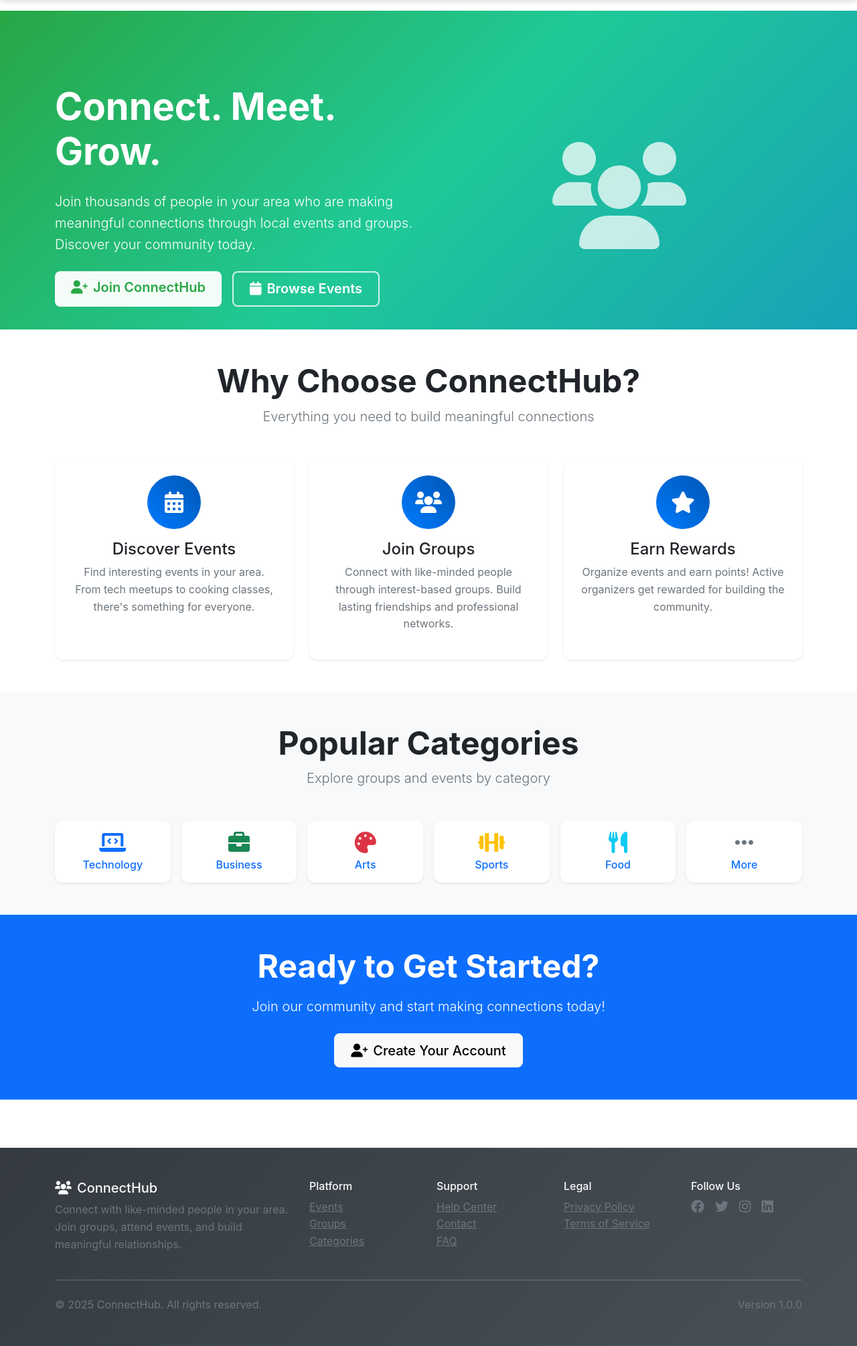
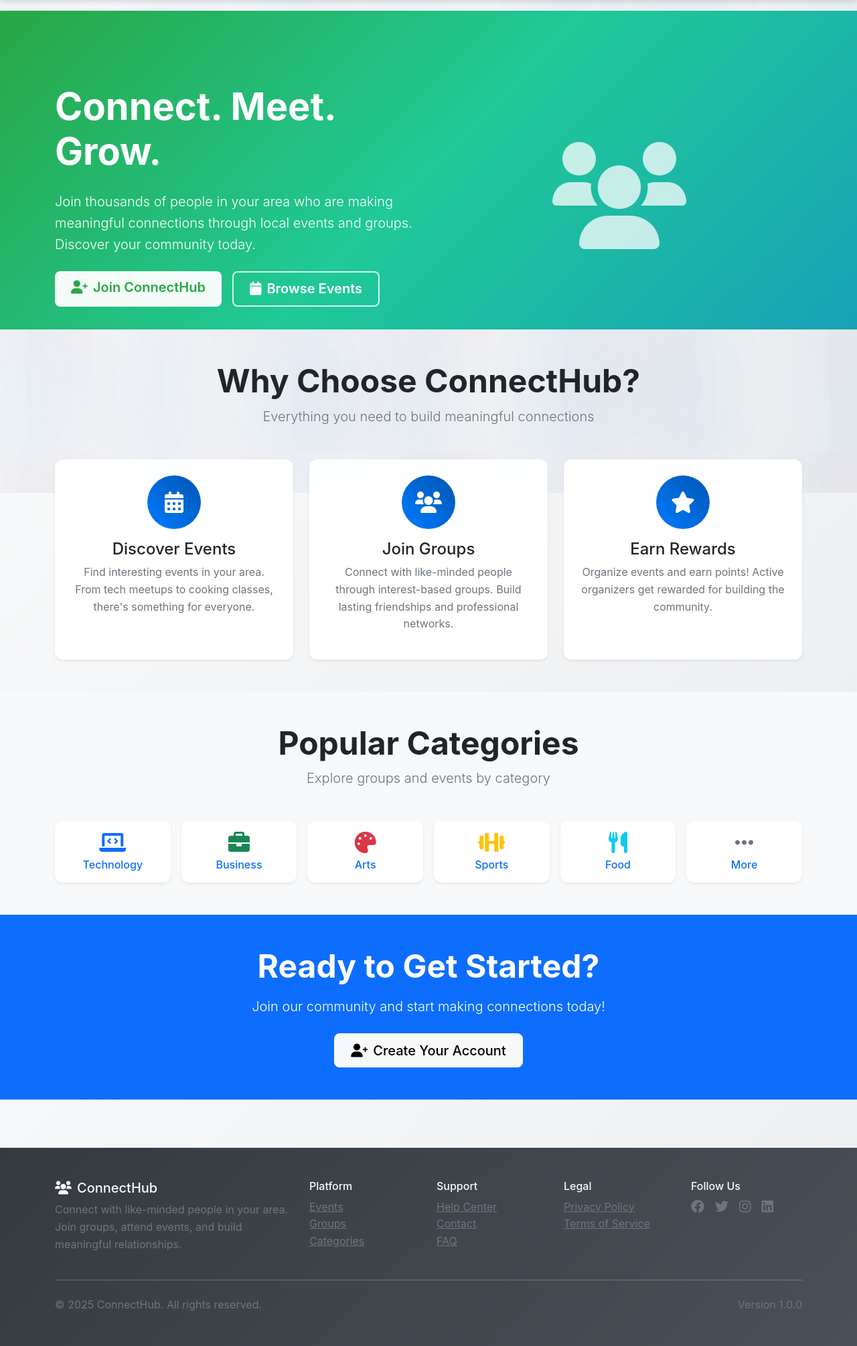
Before and after one commit to Cjunk/connecthub, a PHP site: page /connecthub/ in a window 1280 px wide. Shown: the part 64-2074 px from the top of the page at 67% size. Run offline with PHP 8.4, Linux system fonts and the light colour scheme; some libraries are stand-ins or nearby versions.

Commit message:
DESIGN: Add beautiful subtle textured background
 ELEGANT BACKGROUND TEXTURE
 Gradient base: Light gray to slightly darker gradient
 Subtle animated texture overlay with soft colors
 Gentle 20-second animation cycle for movement
 Semi-transparent cards with backdrop blur effect
 Enhanced hover effects on cards

 VISUAL ENHANCEMENTS
 Cards now have glass-morphism effect (95% opacity + blur)
 Subtle hover animations (lift + enhanced shadow)
 Multiple radial gradients create depth and interest
 Fixed background attachment for parallax-like effect
 Professional, modern aesthetic without being distracting

The texture is noticeable but subtle - adds visual interest and depth!

```diff
--- a/assets/css/clean-style.css
+++ b/assets/css/clean-style.css
@@ -16,6 +16,39 @@
     font-family: var(--font-family);
     line-height: 1.6;
     padding-top: 76px;
+    background: linear-gradient(135deg, #f8f9fa 0%, #e9ecef 100%);
+    background-attachment: fixed;
+    position: relative;
+}
+
+/* Subtle texture overlay */
+body::before {
+    content: '';
+    position: fixed;
+    top: 0;
+    left: 0;
+    width: 100%;
+    height: 100%;
+    background-image:
+        radial-gradient(circle at 20% 50%, rgba(120, 119, 198, 0.03) 0%, transparent 50%),
+        radial-gradient(circle at 80% 20%, rgba(255, 99, 132, 0.03) 0%, transparent 50%),
+        radial-gradient(circle at 40% 80%, rgba(54, 162, 235, 0.03) 0%, transparent 50%),
+        linear-gradient(90deg, transparent 0%, rgba(0, 123, 255, 0.02) 50%, transparent 100%);
+    background-size: 400px 400px, 300px 300px, 500px 500px, 200px 200px;
+    background-position: 0 0, 100px 100px, 200px 200px, 300px 300px;
+    animation: subtleMove 20s ease-in-out infinite;
+    pointer-events: none;
+    z-index: -1;
+}
+
+/* Gentle animation for the texture */
+@keyframes subtleMove {
+    0%, 100% {
+        background-position: 0 0, 100px 100px, 200px 200px, 300px 300px;
+    }
+    50% {
+        background-position: 50px 50px, 150px 150px, 250px 250px, 350px 350px;
+    }
 }
 
 /* Navigation */
@@ -383,3 +416,30 @@
         font-size: 0.95rem;
     }
 }
+
+/* Enhanced card styling for textured background */
+.card {
+    background: rgba(255, 255, 255, 0.95);
+    backdrop-filter: blur(10px);
+    border: 1px solid rgba(255, 255, 255, 0.2);
+    box-shadow: 0 8px 32px rgba(0, 0, 0, 0.1);
+    transition: all 0.3s ease;
+}
+
+.card:hover {
+    background: rgba(255, 255, 255, 0.98);
+    box-shadow: 0 12px 40px rgba(0, 0, 0, 0.15);
+    transform: translateY(-2px);
+}
+
+/* Container enhancements */
+.container, .container-fluid {
+    position: relative;
+    z-index: 1;
+}
+
+/* Subtle enhancement for main content areas */
+main {
+    position: relative;
+    z-index: 1;
+}
```
